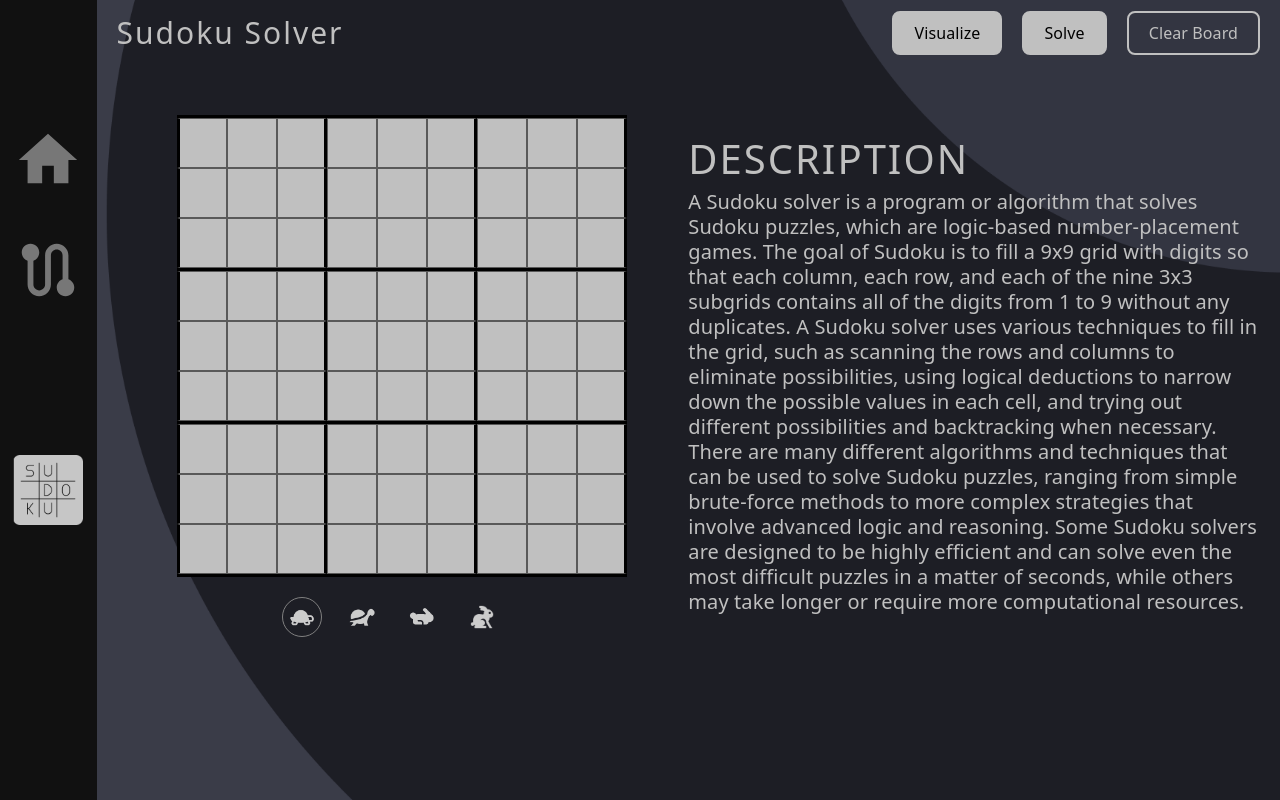
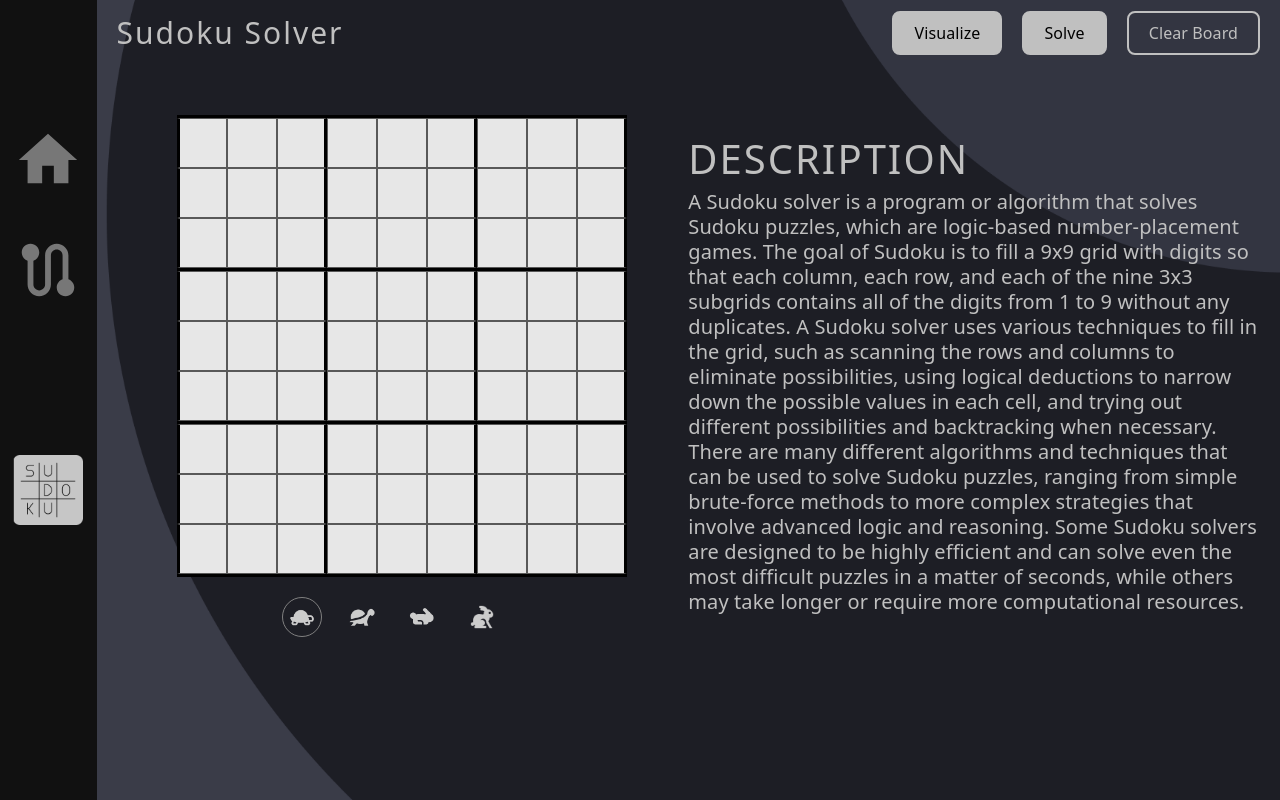
Before and after one commit to Sk47R/Visualize-IT, a React (Create React App) app: page /sudoku-solver in a window 1280 px wide. Built offline with nearby package versions, Linux system fonts and the light colour scheme; some icons are missing.

Commit message:
Sudoku solver: Modify cell color and number size

```diff
--- a/src/Pages/SudokuSolver/SudokuSolver.css
+++ b/src/Pages/SudokuSolver/SudokuSolver.css
@@ -2,15 +2,15 @@
   width: 5rem;
   height: 5rem;
   text-align: center;
-  font-size: 2rem;
+  font-size: 3.4rem;
 
   /* border: 1px solid #171b27;
     background-color: #212435;
     color: #b0b3bc; */
   border: 1px solid #595959;
-  background-color: var(--grey);
+  background-color: #e7e7e7;
   color: #363636;
-  font-weight: 100;
+  font-weight: 550;
 }
 
 .number-input:focus {
```
